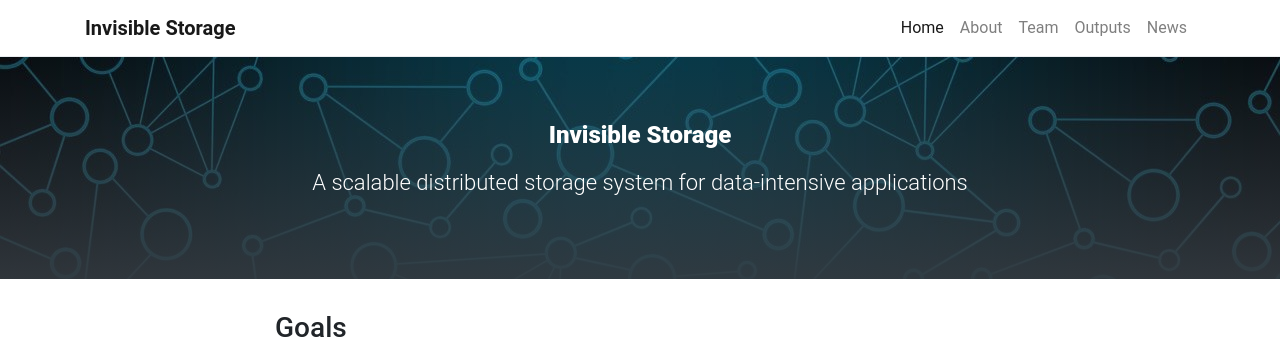
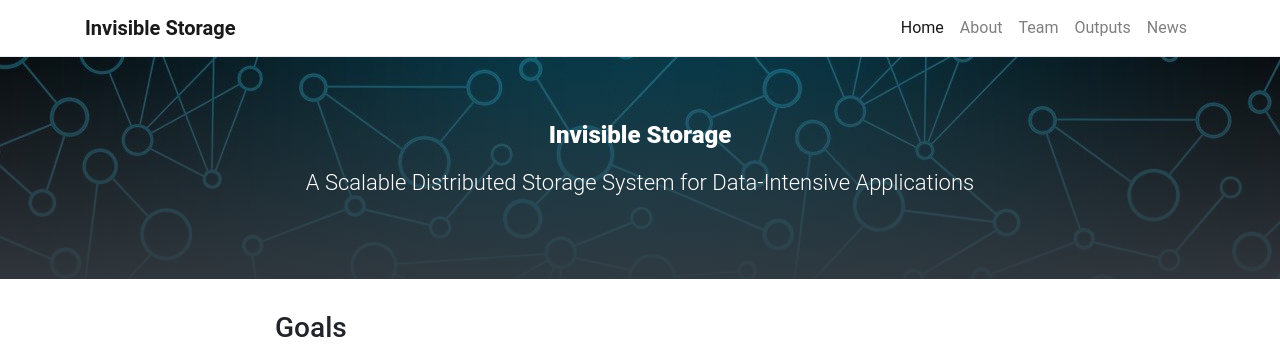
Before and after one commit to invisiblelab-dev/invisible-storage-project-website, a Jekyll site: the page built from pages/home.md, in a window 1280 px wide. Shown: the top 363 px of the page. Built offline with Jekyll 4.4.1, drawn with Linux system fonts in a browser that asks for light colours.

Commit message:
Update home.md

```diff
--- a/pages/home.md
+++ b/pages/home.md
@@ -1,7 +1,7 @@
 ---
 layout: home
 title: <p style="font-size:24px;">Invisible Storage</p>
-description: <p style="font-size:22px;">A scalable distributed storage system for data-intensive applications</p>
+description: <p style="font-size:22px;">A Scalable Distributed Storage System for Data-Intensive Applications</p>
 background: /assets/img/chuttersnap-146799-unsplash.jpg
 permalink: /
 ---
```
